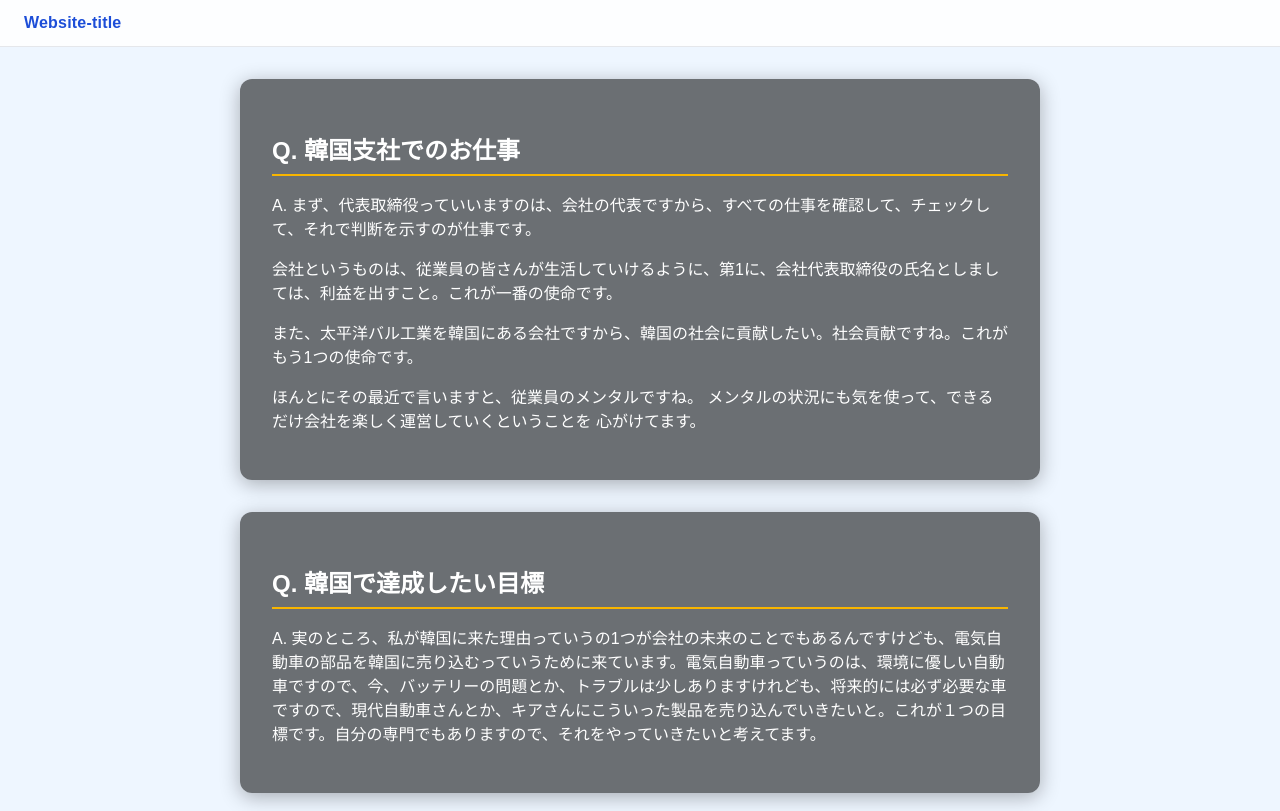
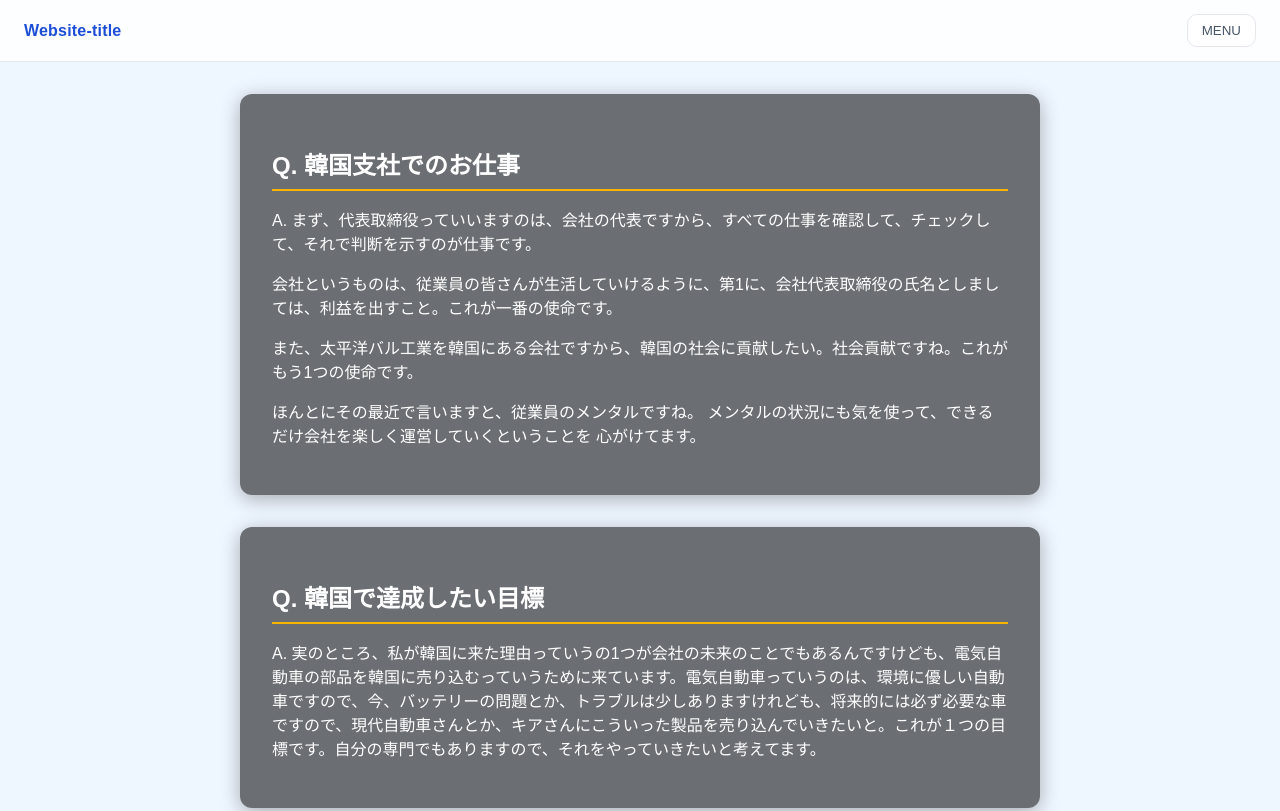
Before and after one commit to 20190221/effective-system, a plain HTML site: page Korea.html in a window 1280 px wide. Shown: the top 811 px of the page. Drawn offline with Linux system fonts and the light colour scheme; a web font is replaced by a local one.

Commit message:
Update Korea.html

```diff
--- a/Korea.html
+++ b/Korea.html
@@ -12,10 +12,10 @@
 </head>
 
 <body>
-<header class="navbar">
-  <div class="logo">
-  <a href="index.html">Website-title</a></div>
-</header>
+  <header class="navbar">
+    <div class="logo"><a href="index.html">Website-title</a></div>
+    <button class="menu-toggle" aria-label="Open menu">MENU</button>
+  </header>
 <nav class="side-menu">
   <ul>
     <li><a href="index.html">HOME</a></li>
```
